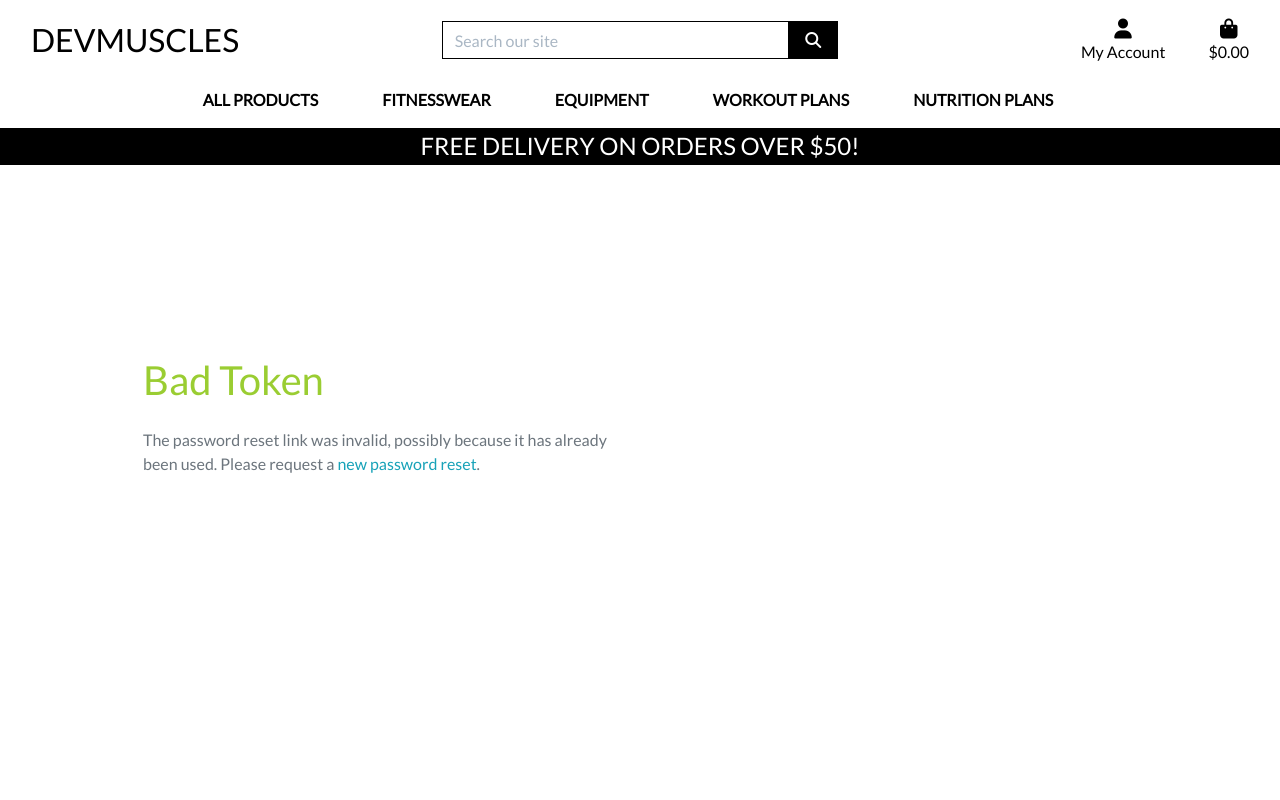
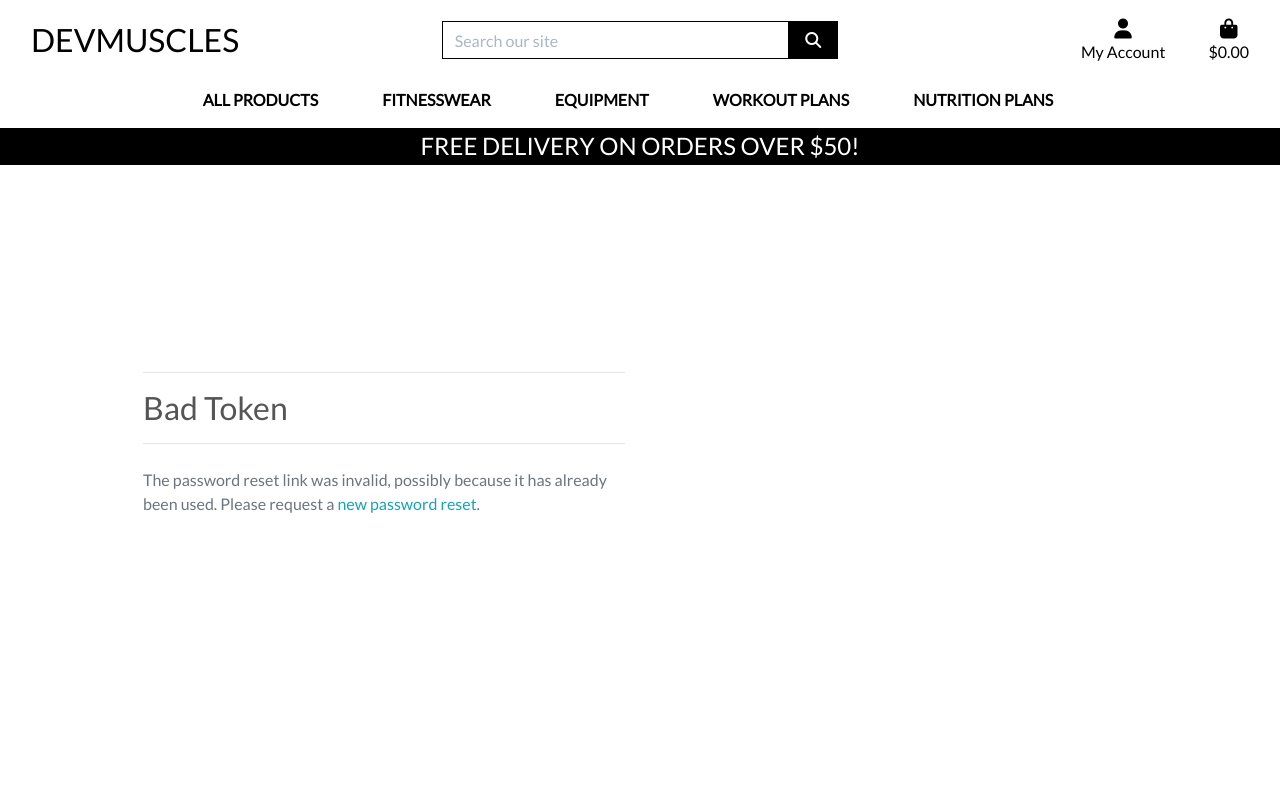
Before and after one commit to SeanD17/Milestone-Project-4, a Django app: a page that uses templates/allauth/account/password_reset_from_key.html in a window 1280 px wide. Run offline with Django 3.2, Linux system fonts and the light colour scheme; some libraries are stand-ins or nearby versions.

```diff
--- a/static/css/base.css
+++ b/static/css/base.css
@@ -6,7 +6,7 @@ body {
     background: url('/media/fitness_background.jpg') no-repeat center center fixed;
     background-size: cover;
     height: calc(100vh - 164px);
-    color: yellowgreen;
+    color: #555;
     font-family: 'Lato';
 }
 
--- a/templates/allauth/account/email.html
+++ b/templates/allauth/account/email.html
@@ -4,19 +4,17 @@
 
 {% block head_title %}{% trans "Account" %}{% endblock %}
 
-{% block content %}
+{% block inner_content %}
 
 <hr>
 <h2 class="logo-font mb-4">{% trans "E-mail Addresses" %}</h2>
 <hr>
-
 
 {% if user.emailaddress_set.all %}
 <p>{% trans 'The following e-mail addresses are associated with your account:' %}</p>
 
 <form action="{% url 'account_email' %}" class="email_list" method="post">
 {% csrf_token %}
-{{ form|crispy }}
 <fieldset class="blockLabels">
 
   {% for emailaddress in user.emailaddress_set.all %}
@@ -55,7 +53,7 @@
 
     <form method="post" action="{% url 'account_email' %}" class="add_email">
         {% csrf_token %}
-        {{ form.as_p }}
+        {{ form|crispy }}
         <button name="action_add" type="submit">{% trans "Add E-mail" %}</button>
     </form>
 
--- a/templates/allauth/account/email_confirm.html
+++ b/templates/allauth/account/email_confirm.html
@@ -19,7 +19,6 @@
 
 <form method="post" action="{% url 'account_confirm_email' confirmation.key %}">
 {% csrf_token %}
-{{ form|crispy }}
     <button type="submit">{% trans 'Confirm' %}</button>
 </form>
 
--- a/templates/allauth/account/logout.html
+++ b/templates/allauth/account/logout.html
@@ -14,10 +14,10 @@
 
 <form method="post" action="{% url 'account_logout' %}">
   {% csrf_token %}
-  {{ form|crispy }}
   {% if redirect_field_value %}
   <input type="hidden" name="{{ redirect_field_name }}" value="{{ redirect_field_value }}"/>
   {% endif %}
+  <a class="btn btn-outline-black rounded-0" href="{% url 'home' %}">Cancel</a>
   <button type="submit">{% trans 'Sign Out' %}</button>
 </form>
 
--- a/templates/allauth/account/password_change.html
+++ b/templates/allauth/account/password_change.html
@@ -11,6 +11,7 @@
 <form method="POST" action="{% url 'account_change_password' %}" class="password_change">
     {% csrf_token %}
     {{ form|crispy }}
+    <a class="btn btn-outline-black rounded-0" href="{% url 'account_login' %}">Back to Login</a>
     <button type="submit" name="action">{% trans "Change Password" %}</button>
 </form>
 {% endblock %}
--- a/templates/allauth/account/password_reset.html
+++ b/templates/allauth/account/password_reset.html
@@ -6,6 +6,7 @@
 {% block head_title %}{% trans "Password Reset" %}{% endblock %}
 
 {% block inner_content %}
+
 <hr>
 <h2 class="logo-font mb-4">{% trans "Password Reset" %}</h2>
 <hr>
@@ -19,6 +20,7 @@
     <form method="POST" action="{% url 'account_reset_password' %}" class="password_reset">
         {% csrf_token %}
         {{ form|crispy }}
+        <a class="btn btn-outline-black rounded-0" href="{% url 'account_login' %}">Back to Login</a>
         <input type="submit" value="{% trans 'Reset My Password' %}" />
     </form>
 
--- a/templates/allauth/account/password_reset_from_key.html
+++ b/templates/allauth/account/password_reset_from_key.html
@@ -4,9 +4,9 @@
 {% block head_title %}{% trans "Change Password" %}{% endblock %}
 
 {% block inner_content %}
-
-    <h1>{% if token_fail %}{% trans "Bad Token" %}{% else %}{% trans "Change Password" %}{% endif %}</h1>
-
+<hr>
+    <h2>{% if token_fail %}{% trans "Bad Token" %}{% else %}{% trans "Change Password" %}{% endif %}</h2>
+<hr>
     {% if token_fail %}
         {% url 'account_reset_password' as passwd_reset_url %}
         <p>{% blocktrans %}The password reset link was invalid, possibly because it has already been used.  Please request a <a href="{{ passwd_reset_url }}">new password reset</a>.{% endblocktrans %}</p>
@@ -15,6 +15,7 @@
             <form method="POST" action="{{ action_url }}">
                 {% csrf_token %}
                 {{ form|crispy }}
+                <a class="btn btn-outline-black rounded-0" href="{% url 'account_login' %}">Back to Login</a>
                 <input type="submit" name="action" value="{% trans 'change password' %}"/>
             </form>
         {% else %}
--- a/templates/allauth/socialaccount/connections.html
+++ b/templates/allauth/socialaccount/connections.html
@@ -4,7 +4,7 @@
 
 {% block head_title %}{% trans "Account Connections" %}{% endblock %}
 
-{% block inner_content %}
+{% block inne_content %}
 <hr>
 <h2 class="logo-font mb-4">{% trans "Account Connections" %}</h2>
 <hr>
```
Also changed, not shown: media/favicon.ico (added). Lines whose indentation alone changed are shown as unchanged.
